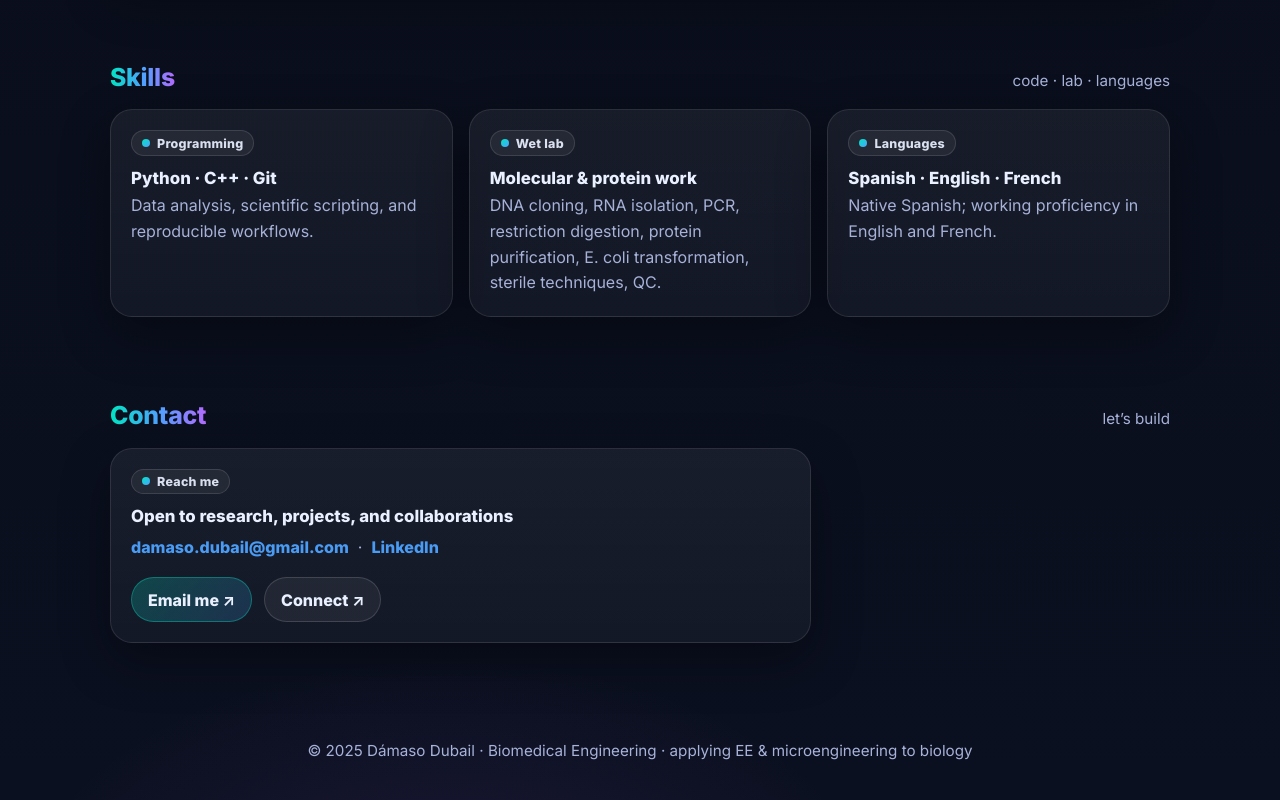
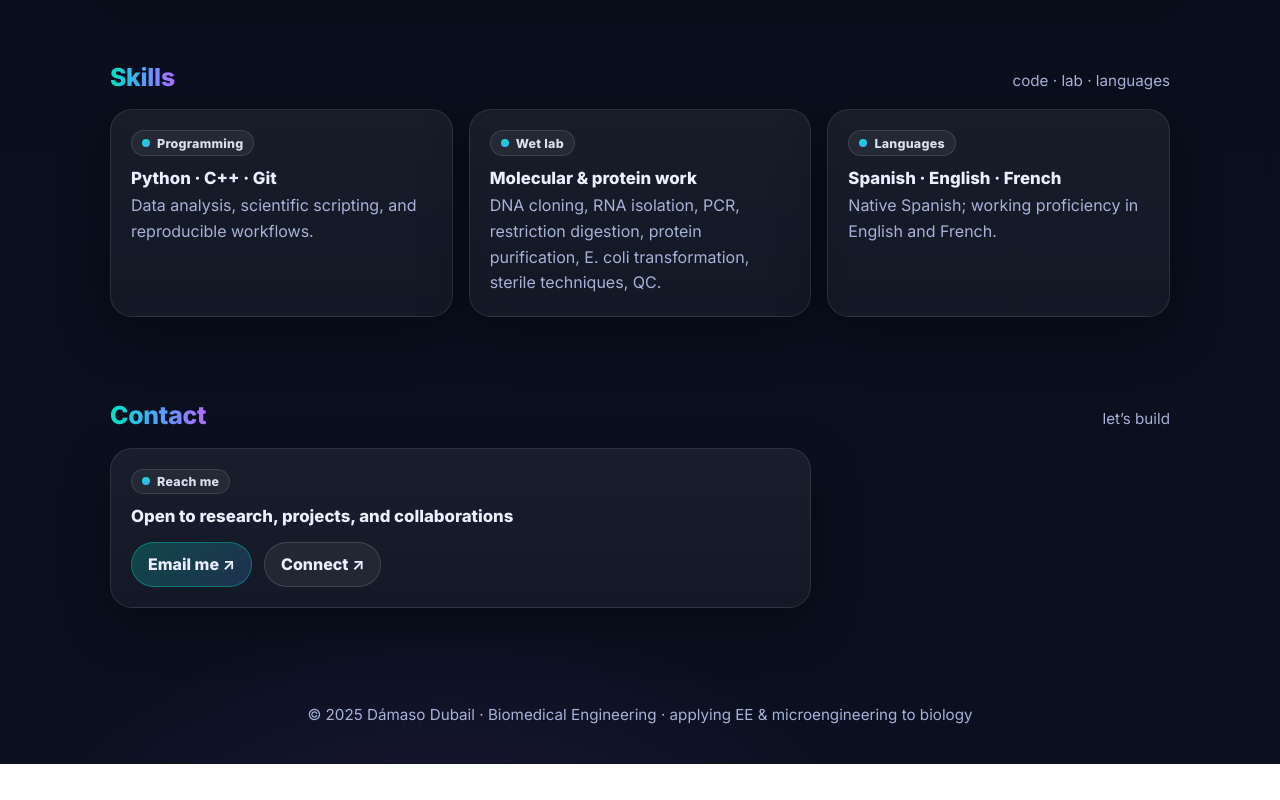
Before and after one commit to dadf02/dadf02.github.io, a plain HTML site: page index.html in a window 1280 px wide. Shown: the part 1824-2624 px from the top of the page. After the commit the page ends 2588 px from the top, so only its background shows below. Drawn offline with Linux system fonts and the light colour scheme.

Commit message:
slight changes

```diff
--- a/index.html
+++ b/index.html
@@ -512,11 +512,7 @@
         <div class="card span-8">
           <span class="tag"><span class="dot"></span> Reach me</span>
           <h3>Open to research, projects, and collaborations</h3>
-          <p class="links" style="margin-top:.6rem;">
-            <a href="mailto:damaso.dubail@gmail.com">damaso.dubail@gmail.com</a>
-            &nbsp;·&nbsp;
-            <a href="https://www.linkedin.com/in/d%C3%A1maso-dubail-557564290/" target="_blank" rel="noopener">LinkedIn</a>
-          </p>
+
           <div class="cta-row" style="margin-top:1rem">
             <a class="btn primary" href="mailto:damaso.dubail@gmail.com">Email me ↗</a>
             <a class="btn" href="https://www.linkedin.com/in/d%C3%A1maso-dubail-557564290/" target="_blank" rel="noopener">Connect ↗</a>
```
